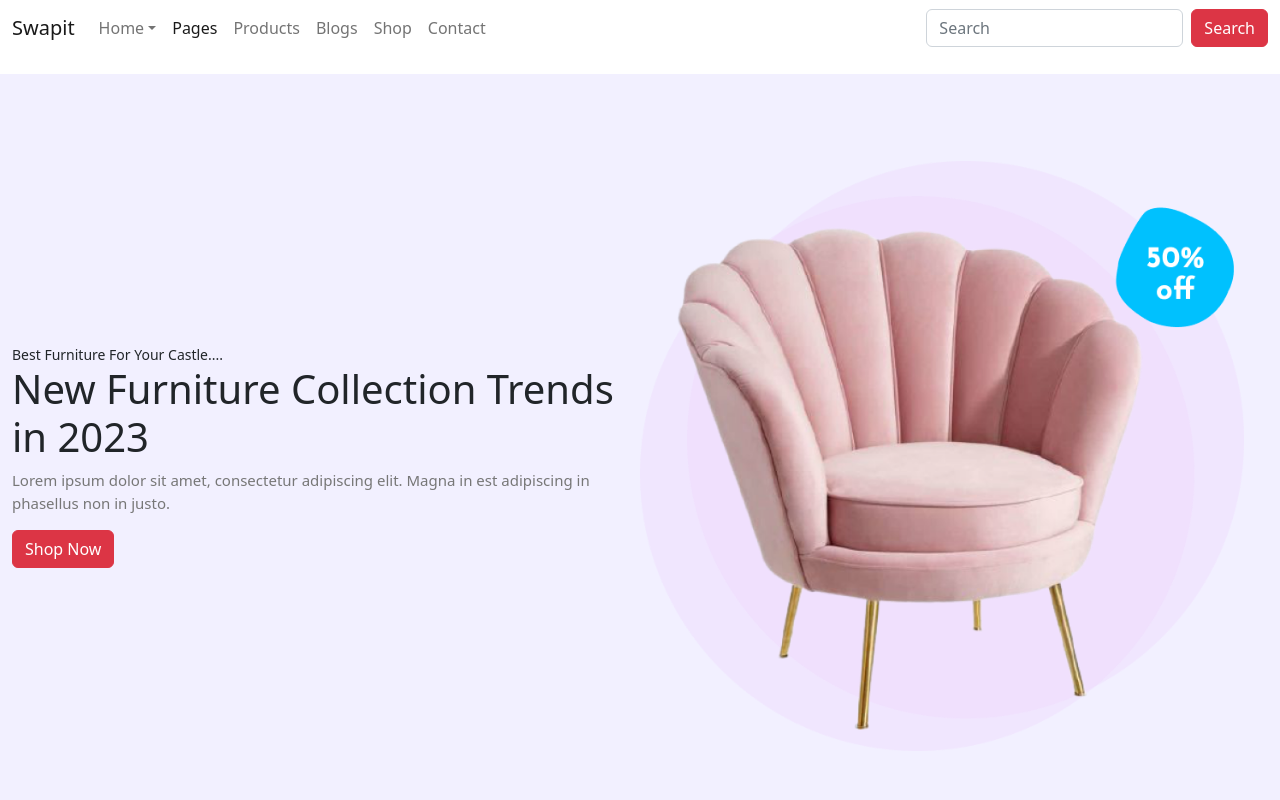
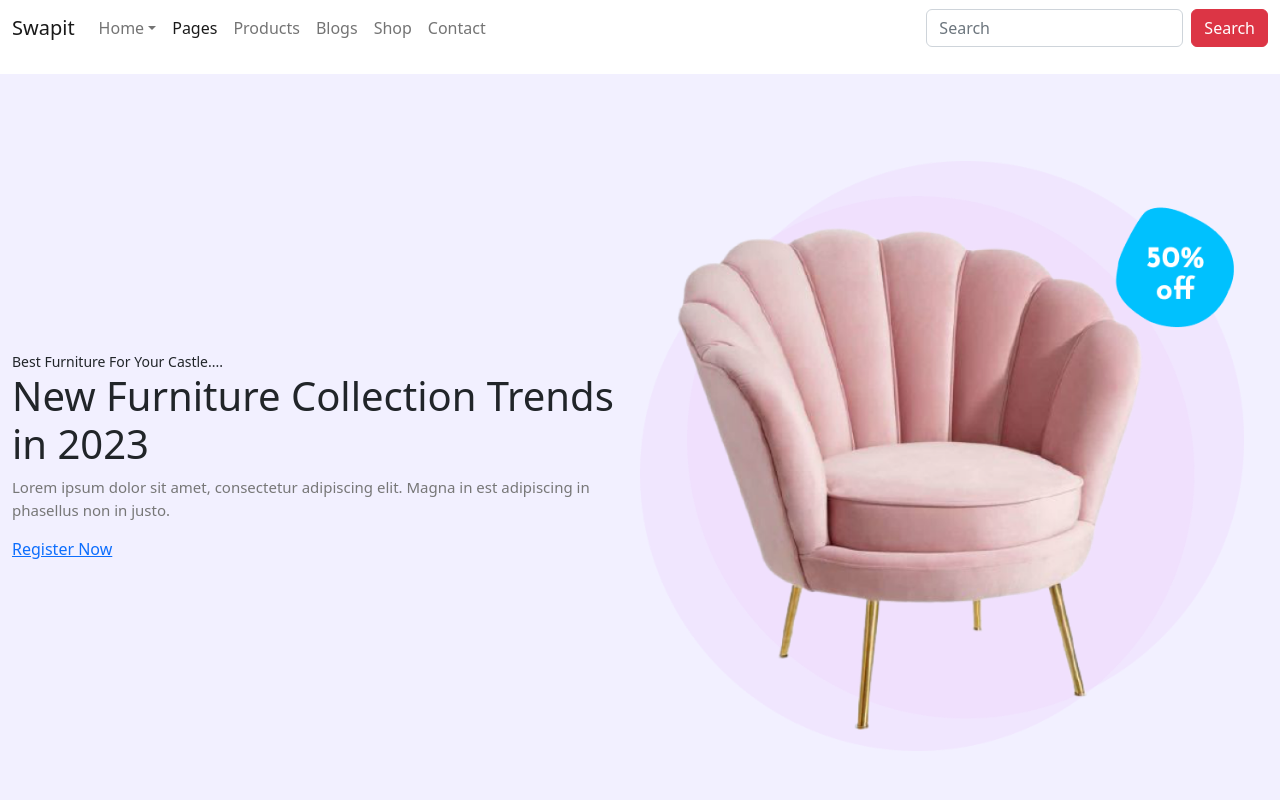
Before and after one commit to kentinHogbonouto/swapit-frontend, a Next.js app: page / in a window 1280 px wide. Shown: the top 800 px of the page. Built offline with nearby package versions, Linux system fonts and the light colour scheme.

Commit message:
fix: link to register form

```diff
--- a/src/components/banner.component.tsx
+++ b/src/components/banner.component.tsx
@@ -1,6 +1,5 @@
 import React from "react";
-import Image from "next/image";
-import promotionImage from "../public/images/promotion_bg.png";
+import Link from "next/link";
 
 const Banner = () => {
   return (
@@ -13,7 +12,7 @@ const Banner = () => {
             Lorem ipsum dolor sit amet, consectetur adipiscing elit. Magna in
             est adipiscing in phasellus non in justo.
           </p>
-          <button type="submit" className="btn btn-danger">Shop Now</button>
+          <Link  className="btn btn-danger" href={"../register"}>Register Now</Link>
         </div>
         <div className="col-lg-6 d-flex justify-content-center align-items-center">
           <img
```
